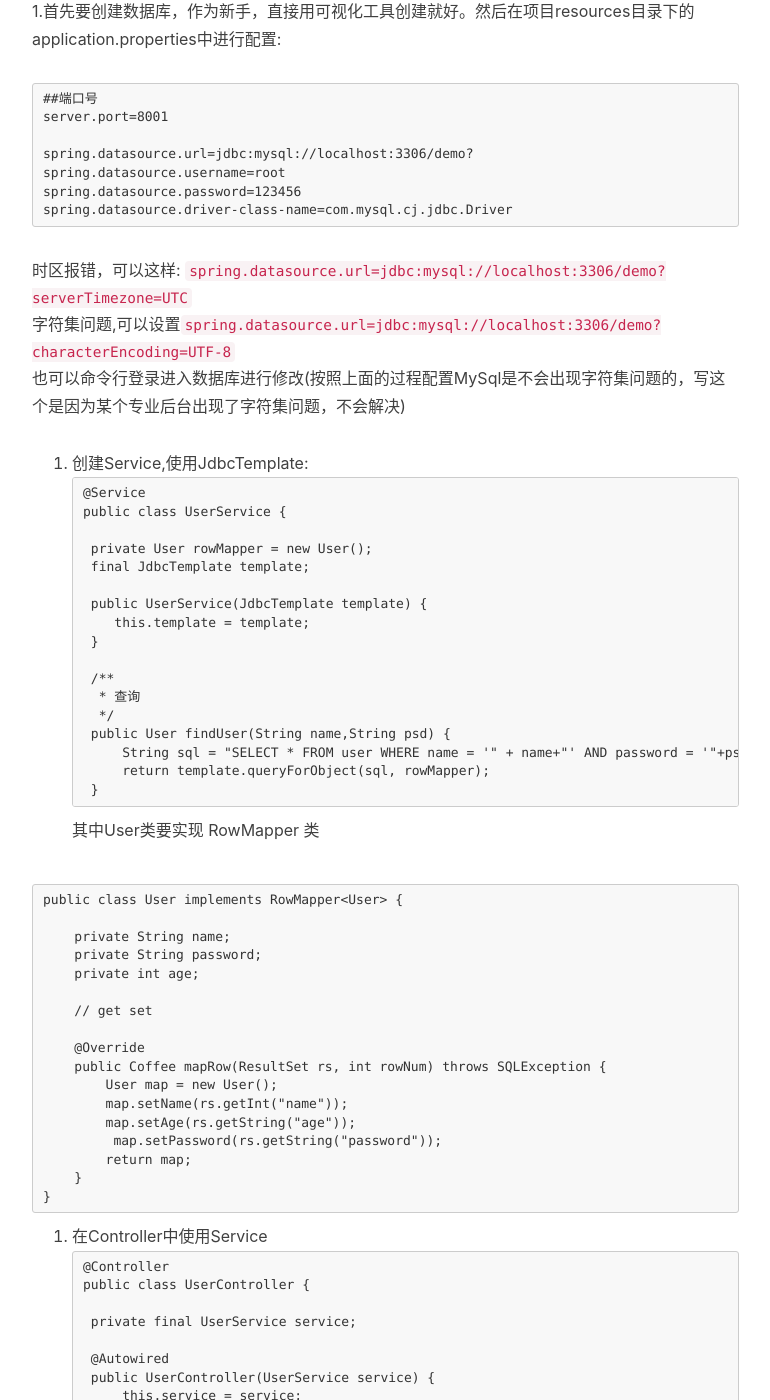
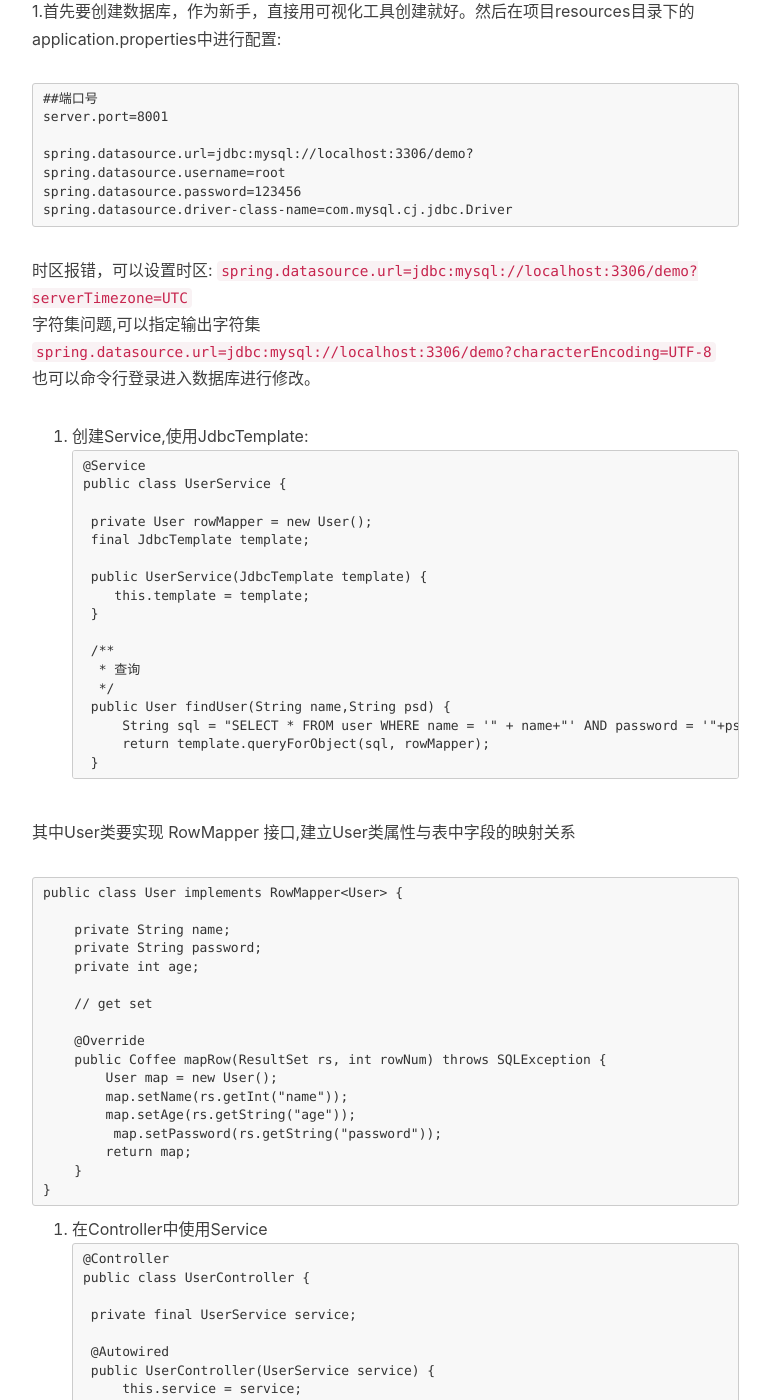
Before and after one commit to yfbx-repo/yfbx-repo.github.io, a Jekyll site: the page built from _posts/2018-09-21-Java后台接口开发.md, in a window 1280 px wide and 1400 px high, scrolled down 2440 px. Shown: the whole window, without its empty margins (233-1003 px from the left). Built offline with Jekyll 4.4.1, drawn with Linux system fonts in a browser that asks for light colours; nearby versions of some CDN libraries; comment, search, counter and statistics services are not loaded.

Commit message:
Update 2018-09-21-Java后台接口开发.md

````diff
--- a/_posts/2018-09-21-Java后台接口开发.md
+++ b/_posts/2018-09-21-Java后台接口开发.md
@@ -91,9 +91,9 @@ spring.datasource.username=root
 spring.datasource.password=123456
 spring.datasource.driver-class-name=com.mysql.cj.jdbc.Driver
 ```
-时区报错，可以这样: `spring.datasource.url=jdbc:mysql://localhost:3306/demo?serverTimezone=UTC`
-字符集问题,可以设置`spring.datasource.url=jdbc:mysql://localhost:3306/demo?characterEncoding=UTF-8`
-也可以命令行登录进入数据库进行修改(按照上面的过程配置MySql是不会出现字符集问题的，写这个是因为某个专业后台出现了字符集问题，不会解决)
+时区报错，可以设置时区: `spring.datasource.url=jdbc:mysql://localhost:3306/demo?serverTimezone=UTC`
+字符集问题,可以指定输出字符集`spring.datasource.url=jdbc:mysql://localhost:3306/demo?characterEncoding=UTF-8`
+也可以命令行登录进入数据库进行修改。
 
 2. 创建Service,使用JdbcTemplate:
 ```
@@ -115,8 +115,8 @@ public class UserService {
         return template.queryForObject(sql, rowMapper);
     }
 ```
-其中User类要实现 RowMapper 类
 
+其中User类要实现 RowMapper 接口,建立User类属性与表中字段的映射关系
 ```
 public class User implements RowMapper<User> {
 
````
